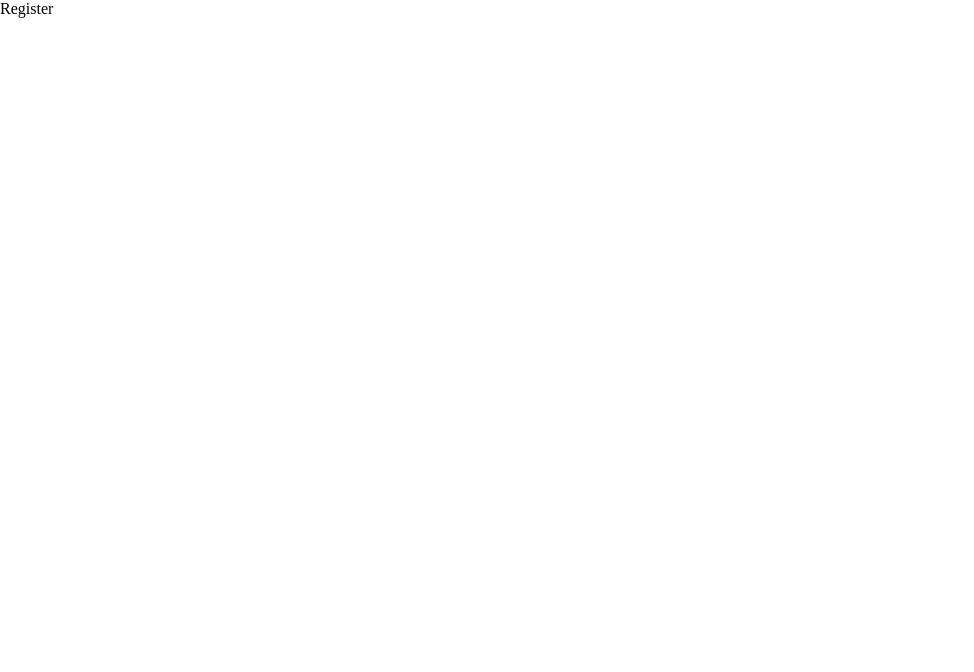
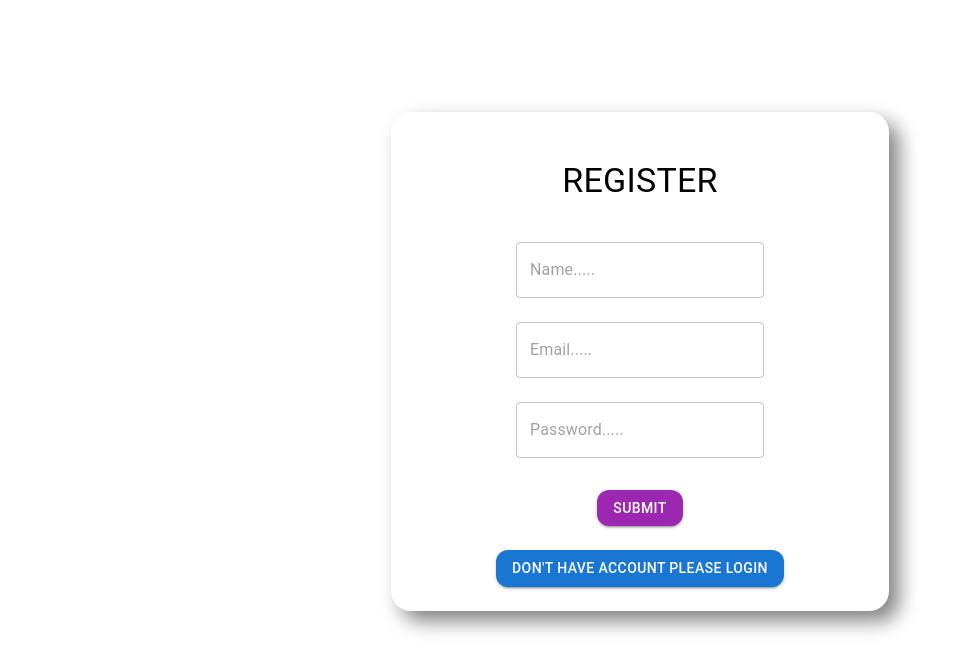
Before and after one commit to Shubhank-S/React-Login-Register, a React (Vite) app: page /register in a window 1280 px wide. Shown: the top 672 px of the page, without its empty margins (0-974 px from the left). Built offline with nearby package versions, Linux system fonts and the light colour scheme.

Commit message:
Worked on Register page

```diff
--- a/src/pages/Register.jsx
+++ b/src/pages/Register.jsx
@@ -1,7 +1,95 @@
-import React from "react";
+import React, { useState } from "react";
+import { Box, TextField, Typography, Button } from "@mui/material";
+function Login() {
+  const [inputs, setInputs] = useState({
+    name: "",
+    email: "",
+    password: "",
+  });
+  const handleChange = (e) => {
+    setInputs((prevState) => ({
+      ...prevState,
+      [e.target.name]: e.target.value,
+    }));
+  };
 
-function Register() {
-  return <div>Register</div>;
+  const handleSubmit = async (e) => {
+    e.preventDefault();
+    console.log(inputs);
+  };
+  return (
+    <>
+      <br />
+      <br />
+      <br />
+      <br />
+      <form onSubmit={handleSubmit}>
+        <Box
+          maxWidth={450}
+          display="flex"
+          flexDirection={"column"}
+          alignItems="center"
+          justifyContent={"center"}
+          margin="auto"
+          marginTop={5}
+          boxShadow="10px 10px 20px grey"
+          padding={3}
+          borderRadius={5}
+        >
+          <Typography variant="h4" padding={3} className="heading">
+            REGISTER
+          </Typography>
+          <TextField
+            placeholder="Name....."
+            value={inputs.name}
+            onChange={handleChange}
+            name="name"
+            margin="normal"
+            type={"text"}
+            className="textfield"
+            required
+          />
+          <TextField
+            placeholder="Email....."
+            value={inputs.email}
+            onChange={handleChange}
+            name="email"
+            margin="normal"
+            type={"email"}
+            className="textfield"
+            required
+          />
+          <TextField
+            placeholder="Password....."
+            value={inputs.password}
+            onChange={handleChange}
+            name="password"
+            margin="normal"
+            type={"password"}
+            className="textfield"
+            required
+          />
+
+          <Button
+            type="submit"
+            variant="contained"
+            color="secondary"
+            sx={{ borderRadius: 3, marginTop: 3 }}
+          >
+            SUBMIT
+          </Button>
+          <Button
+            type="submit"
+            variant="contained"
+            color="primary"
+            sx={{ borderRadius: 3, marginTop: 3 }}
+          >
+            Don't Have Account Please Login
+          </Button>
+        </Box>
+      </form>
+    </>
+  );
 }
 
-export default Register;
+export default Login;
```
